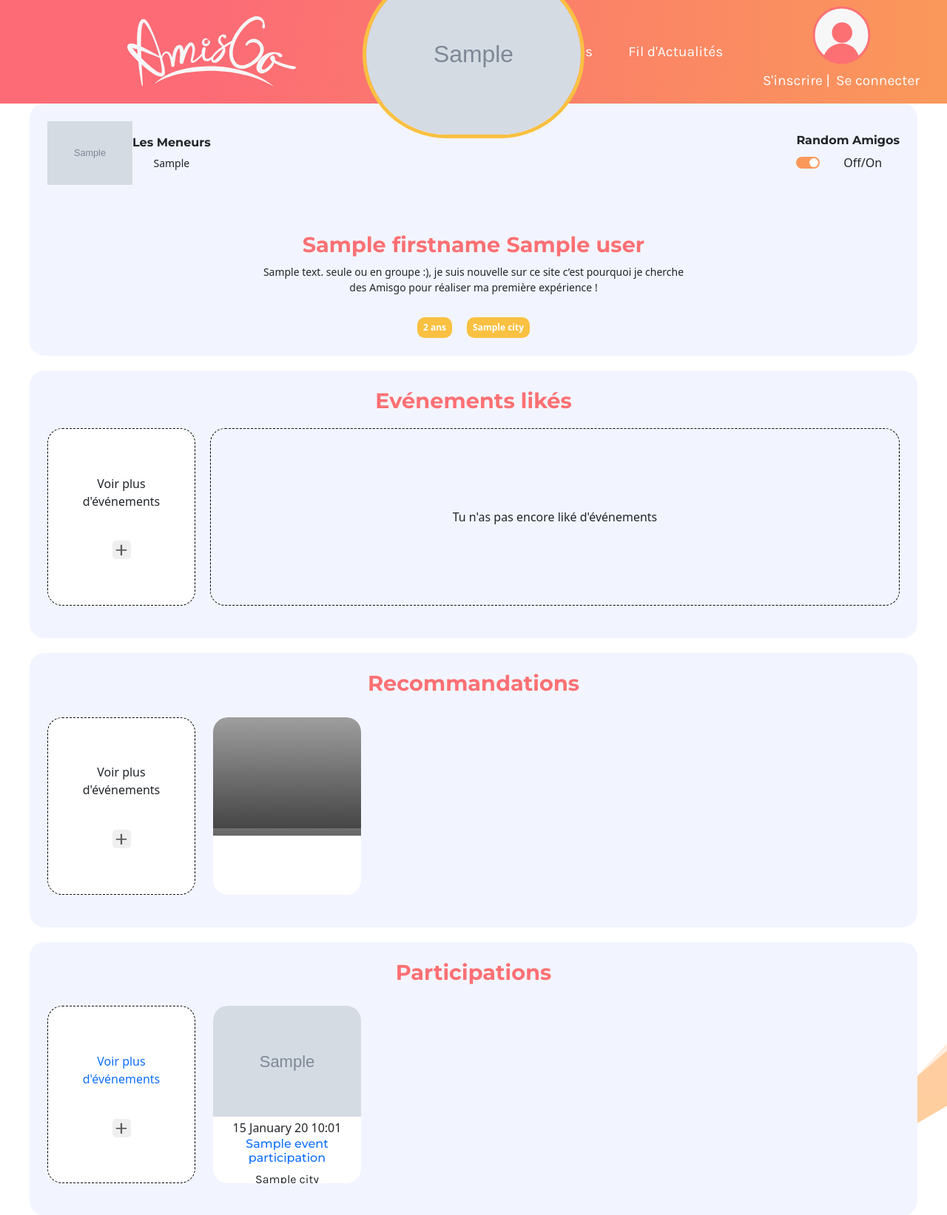
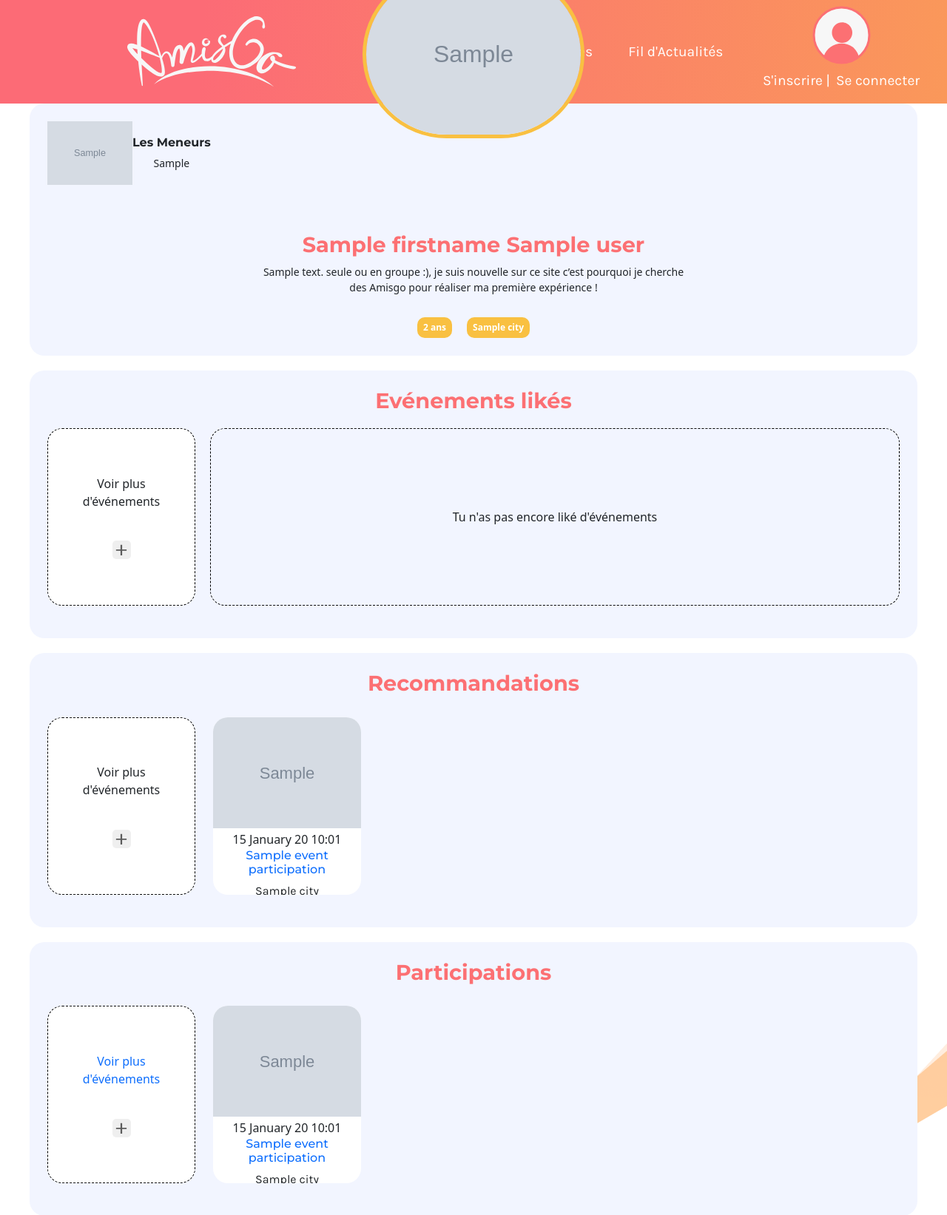
Before and after one commit to ipogartsev/amisgo, a Symfony app: template templates/profile/index.html.twig in a window 1280 px wide. Shown: the top 1643 px of the page at 74% size. Run offline with Twig, Linux system fonts and the light colour scheme; the template is opened without the code that fills it: most values are stand-ins (such as "Sample title", 1, 10 or a date in 2020); grey boxes marked "Sample" are stand-in pictures; some libraries are stand-ins or nearby versions; grey boxes are pictures that could not be loaded.

Commit message:
modifs partie 2

```diff
--- a/templates/profile/index.html.twig
+++ b/templates/profile/index.html.twig
@@ -34,13 +34,7 @@
 							<div class="profil-summary-top-left-title-2">{{ personality.typeOfPersonality }}</div>
 						</div>
 					</div>
-					<div class="profil-summary-top-right">
-						<h5 class="profil-summary-top-right-title fw-bold">Random Amigos</h5>
-						<div class="form-check form-switch">
-							<input class="form-check-input" type="checkbox" id="flexSwitchCheckChecked" checked>
-							<label class="form-check-label" for="flexSwitchCheckChecked">Off/On</label>
-						</div>
-					</div>
+
 				</div>
 			{% endif %}
 				<div class="profil-summary-description-container d-flex flex-wrap justify-content-center text-center text-dark">
@@ -91,20 +85,23 @@
 						</div>
 						<button class="d-flex justify-content-center align-items-center"><img src="assets/icons/icone-add.svg" alt=""></button>
 					</div>
+					{% if eventParticipation %}
+
 					<div class="custom-card-item">
 						<div class="custom-card-item-top-wrapper">
-							<a href="">
-								<img src="/assets/img/biking-activity.jpg" alt="">
+								<img src="/assets/img/{{eventParticipation[0].eventPicture }}" alt="">
+
+						</div>
+						<div class="custom-card-item-bottom d-flex flex-column justify-content-center align-items-center">
+								<time>{{eventParticipation[0].dateOfEvent|date("d F y H:m")}}</time>
+							<a href="{{ path('app_event_details', {'id': eventParticipation[0].id}) }}">
+							<h5>{{eventParticipation[0].title}}</h5>
 							</a>
+							<p>{{eventParticipation[0].city}}</p>
+						</div>
+					</div>
 
-							<div
-								class="custom-card-item-top d-flex flex-column justify-content-center align-items-center">{# <p>Recommandé</p>
-																																																																																	                                <p>15 Juillet 2022</p> #}
-							</div>
-						</div>
-
-
-					</div>
+					{% endif %}
 				</div>
 			</div>
 
```
Also changed, not shown: 2 other files.
